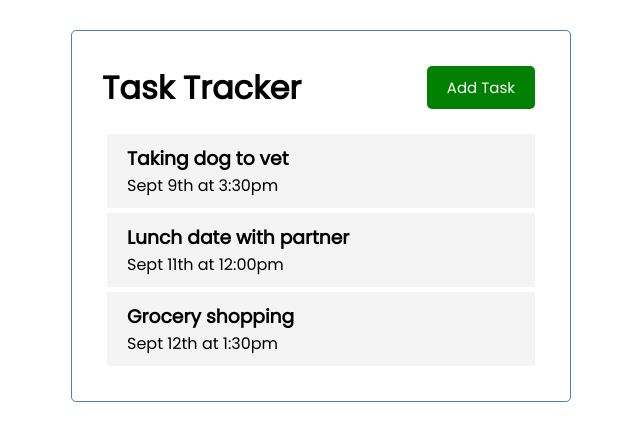
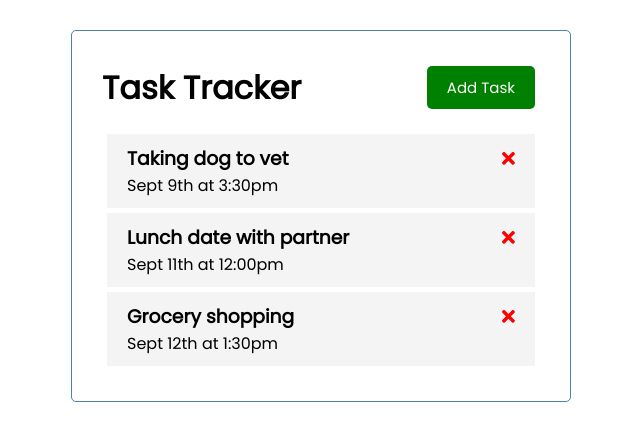
Before and after one commit to HeimdallS/vue-list-practice, a Vue app: page / in a window 1280 px wide. Shown: the top 440 px of the page, without its empty margins (319-959 px from the left). Built offline with nearby package versions, Linux system fonts and the light colour scheme; a small style sheet from the web is missing.

Commit message:
Passed through font awesome icons.

```diff
--- a/public/index.html
+++ b/public/index.html
@@ -4,7 +4,7 @@
     <meta charset="utf-8">
     <meta http-equiv="X-UA-Compatible" content="IE=edge">
     <meta name="viewport" content="width=device-width,initial-scale=1.0">
-    <link rel="stylesheet" href="https://cdnjs.cloudflare.com/ajax/libs/font-awesome/5.15.4/css/all.min.css" integrity="sha512-YWzhKL2whUzgiheMoBFwW8CKV4qpHQAEuvilg9FAn5VJUDwKZZxkJNuGM4XkWuk94WCrrwslk8yWNGmY1EduTA==" crossorigin="anonymous" referrerpolicy="no-referrer" />
+    <script defer src="/your-path-to-fontawesome/js/all.js"></script>
     <link rel="icon" href="<%= BASE_URL %>favicon.ico">
     <title><%= htmlWebpackPlugin.options.title %></title>
   </head>
--- a/src/App.vue
+++ b/src/App.vue
@@ -38,7 +38,7 @@ export default {
         id: 3,
         text: 'Grocery shopping',
         day: 'Sept 12th at 1:30pm',
-        reminder: true,
+        reminder: false,
       },
     ]
   }
--- a/src/components/Task.vue
+++ b/src/components/Task.vue
@@ -1,7 +1,7 @@
 <template>
-<div class="task">
+<div :class="[task.reminder ? reminder : '', 'task']">
     <h3>{{task.text}}
-        <i class="fas.fa-times"></i>
+        <fa icon="times" class="icon"/>
     </h3>
     <p>{{task.day}}</p>
 </div>
@@ -17,7 +17,8 @@ export default {
 </script>
 
 <style scoped>
-    .fas {
+
+    .icon {
     color: red;
     }
 
--- a/src/main.js
+++ b/src/main.js
@@ -1,4 +1,11 @@
 import { createApp } from 'vue'
+import { FontAwesomeIcon } from '@fortawesome/vue-fontawesome'
+import {library} from '@fortawesome/fontawesome-svg-core';
+import {fas} from '@fortawesome/free-solid-svg-icons';
 import App from './App.vue'
 
-createApp(App).mount('#app')
+library.add(fas);
+
+createApp(App)
+.component('fa', FontAwesomeIcon)
+.mount('#app');
```
Also changed, not shown: package.json (+6 -1 lines), 1 other file (tests, documents, lock files or other folders).
